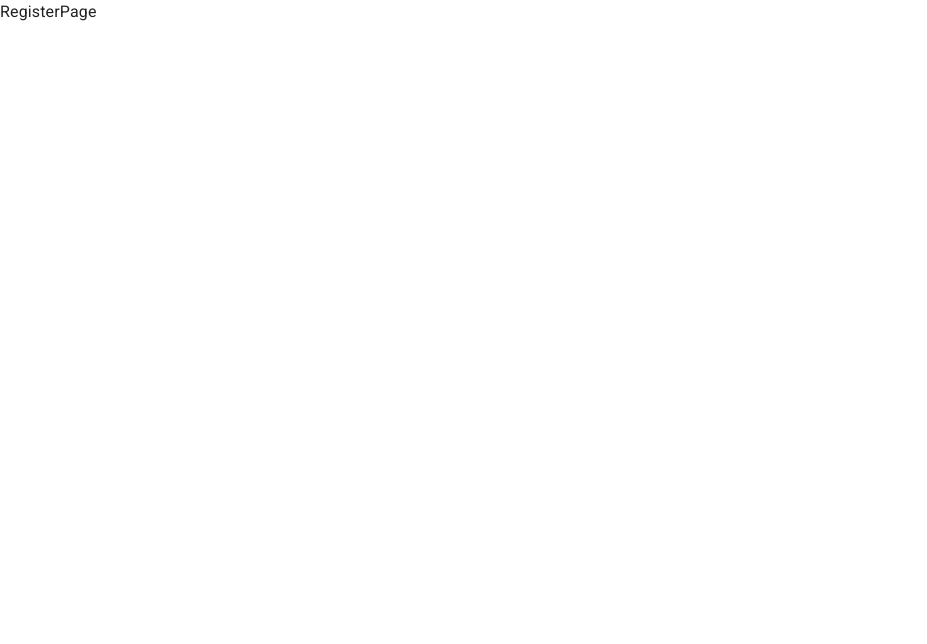
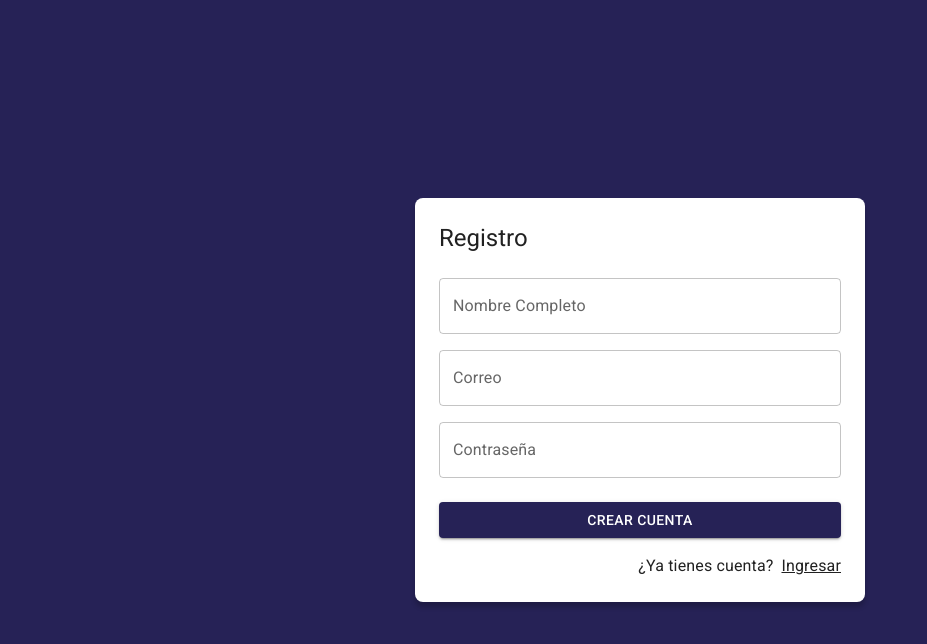
Before and after one commit to Faqo/Journal-App, a React (Vite) app: page /auth/register in a window 1280 px wide. Shown: the top 644 px of the page, without its empty margins (0-927 px from the left). Built offline with nearby package versions, Linux system fonts and the light colour scheme.

Commit message:
agregado el navbar para la vista principal

```diff
--- a/src/auth/pages/RegisterPage.jsx
+++ b/src/auth/pages/RegisterPage.jsx
@@ -1,5 +1,58 @@
+import { Button, Grid, Link, TextField, Typography } from "@mui/material"
+import { AuthLayout } from "../layout/AuthLayout"
+import { Link as RouterLink } from 'react-router-dom';
+
 export const RegisterPage = () => {
   return (
-    <div>RegisterPage</div>
+    <AuthLayout title="Registro">
+      <form >
+        <Grid container>
+
+          <Grid item xs={12} sx={{ mt: 2 }}>
+            <TextField
+              label='Nombre Completo'
+              type='text'
+              placeholder='tu nombre'
+              fullWidth
+            />
+          </Grid>
+
+          <Grid item xs={12} sx={{ mt: 2 }}>
+            <TextField
+              label='Correo'
+              type='email'
+              placeholder='correo@google.com'
+              fullWidth
+            />
+          </Grid>
+
+          <Grid item xs={12} sx={{ mt: 2 }}>
+            <TextField
+              label='Contraseña'
+              type='password'
+              placeholder='contraseña'
+              fullWidth
+            />
+          </Grid>
+
+          <Grid container spacing={2} sx={{ mb: 2, mt: 1 }}>
+            <Grid item xs={12}>
+              <Button variant="contained" fullWidth>
+                Crear Cuenta
+              </Button>
+            </Grid>
+          </Grid>
+          <Grid container
+            direction='row'
+            justifyContent='end'
+          >
+            <Typography sx={{mr:1}}>¿Ya tienes cuenta?</Typography>
+            <Link component={RouterLink} color='inherit' to='/auth/login'>
+              Ingresar
+            </Link>
+          </Grid>
+        </Grid>
+      </form>
+    </AuthLayout>
   )
 }
--- /dev/null
+++ b/src/journal/components/Navbar.jsx
@@ -0,0 +1,37 @@
+import { MenuOutlined, LoginOutlined } from "@mui/icons-material"
+import { AppBar, Grid, IconButton, Toolbar, Typography } from "@mui/material"
+
+export const Navbar = ({ drawerWidth=240}) => {
+  return (
+    <AppBar position="fixed"
+        sx={{
+            width:{sm:`calc(100% - ${drawerWidth}px)`},
+            ml:{sm:`${drawerWidth}px`}
+        }}
+    >
+        <Toolbar >
+            <IconButton
+                color="inherit"
+                edge='start'
+                sx={{ mr:2, display:{sm:'none'} }}
+            >
+                <MenuOutlined />
+            </IconButton>
+
+            <Grid container
+                direction='row'
+                justifyContent='space-between'
+                alignItems='center'
+            >
+                <Typography variant='h6' noWrap component='div'>Journal App</Typography>
+
+                <IconButton color='error'>
+                    <LoginOutlined />
+                </IconButton>
+
+            </Grid>
+
+        </Toolbar>
+    </AppBar>
+    )
+}
--- /dev/null
+++ b/src/journal/components/index.js
@@ -0,0 +1 @@
+export * from './Navbar';
--- /dev/null
+++ b/src/journal/layout/JournalLayout.jsx
@@ -0,0 +1,24 @@
+import { Box } from "@mui/material"
+import { Navbar } from "../components";
+
+const drawerWidth = 240;
+
+export const JournalLayout = ({children}) => {
+  return (
+    <Box sx={{display:'flex'}}>
+        {/* Navbar */}
+        <Navbar drawerWidth={drawerWidth}/>
+        {/* SideBar */}
+
+        {/* Main */}
+        <Box
+            component='main'
+            sx={{flexGrow:1, p:3}}
+        >
+            {/* Toolbar */}
+            {children}
+
+        </Box>
+    </Box>
+  )
+}
--- a/src/journal/pages/JournalPage.jsx
+++ b/src/journal/pages/JournalPage.jsx
@@ -1,9 +1,12 @@
 import { Typography } from "@mui/material";
+import { JournalLayout } from "../layout/JournalLayout";
 
 export const JournalPage = () => {
   return (
-    <>
-      <Typography variant='h1'>JournalPage</Typography>
-    </>
+    <JournalLayout>
+
+      <Typography> </Typography>
+
+    </JournalLayout>
   )
 }
```
